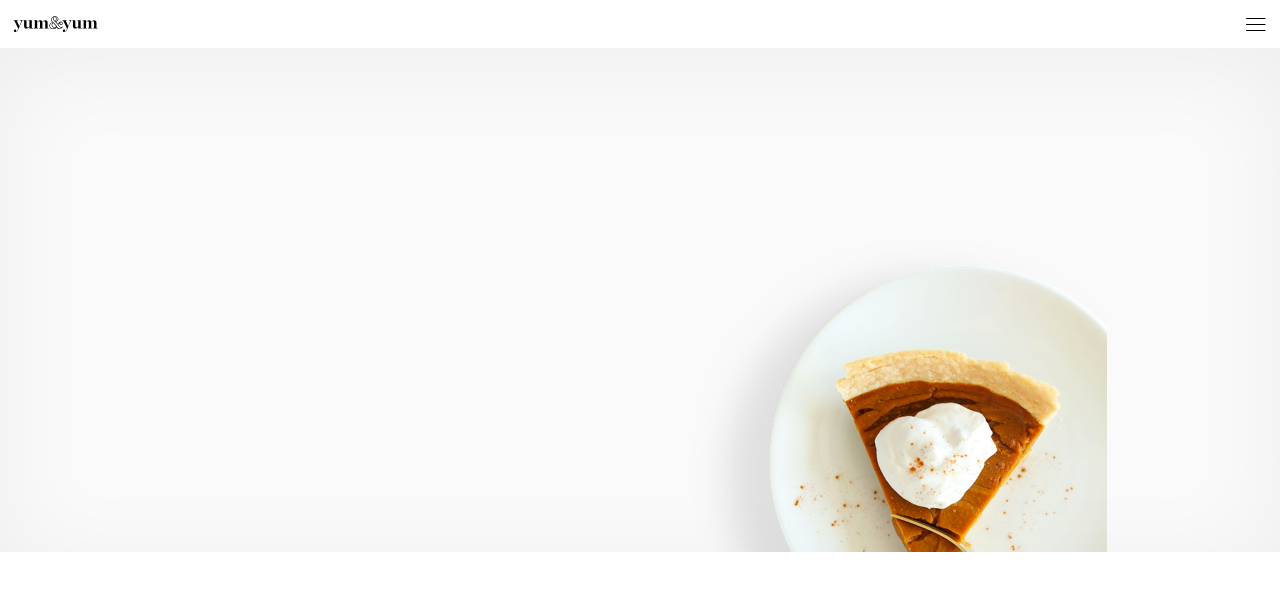
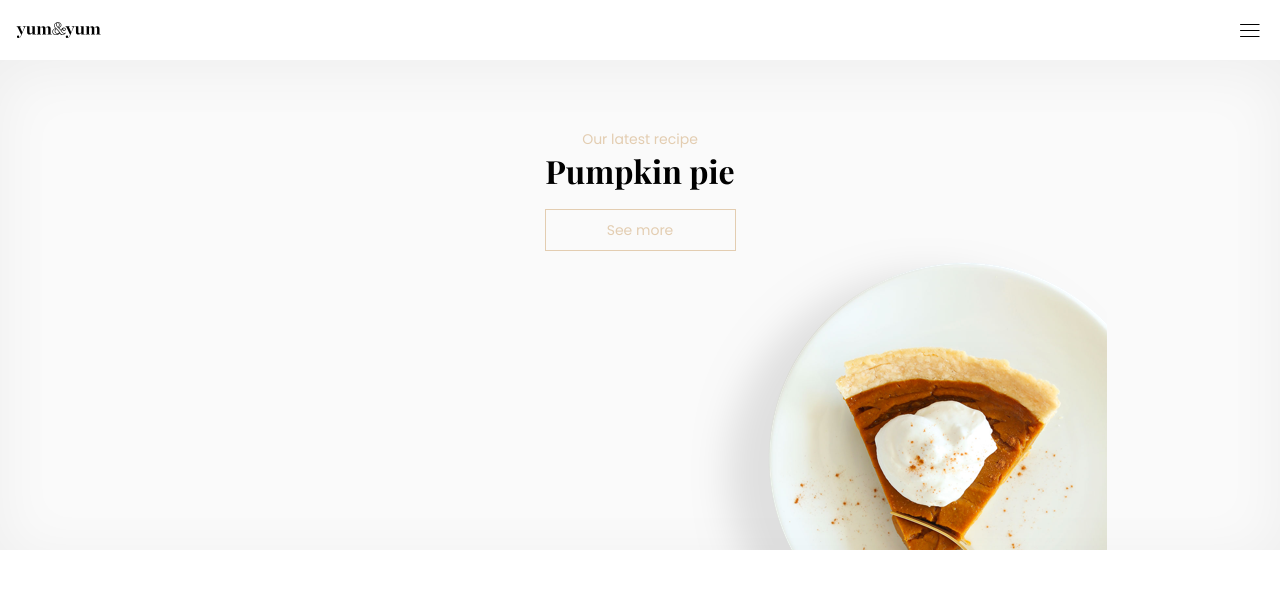
Before and after one commit to arnarp/veffo2, a plain HTML site: page index.html in a window 1280 px wide. Drawn offline with nearby package versions, Linux system fonts and the light colour scheme.

Commit message:
Útfærði hero-section

```diff
--- a/index.css
+++ b/index.css
@@ -1,6 +1,9 @@
+:root {
+  --beige-color: #e3cdb1;
+}
 html {
   box-sizing: border-box;
-  font-size: 100%;
+  font-size: 10px;
   background-color: #ffffff;
 }
 body {
@@ -9,29 +12,66 @@ body {
 button {
   cursor: pointer;
 }
+button.outline-btn {
+  width: 19.1rem;
+  height: 4.2rem;
+  border: solid 0.1rem var(--beige-color);
+  background: transparent;
+  font-family: Poppins;
+  font-size: 1.4rem;
+  color: var(--beige-color);
+}
+p, h1 {
+  margin: 0;
+}
+p.caption-title {
+  font-family: Poppins;
+  font-size: 1.4rem;
+  color: var(--beige-color);
+  text-align: center;
+  line-height: 1.9rem;
+}
+h1 {
+  font-family: Playfair Display;
+  font-size: 3.2rem;
+  font-weight: bold;
+  text-align: center;
+}
 header {
-  height: 3rem;
+  height: 6rem;
   display: flex;
   justify-content: space-between;
   align-items: center;
 }
 header > #logo {
-  height: 1rem;
-  margin-left: 0.8rem;
+  height: 1.6rem;
+  margin-left: 1.6rem;
 }
 header > button#menu-button {
-  height: 3rem;
-  width: 3rem;
+  height: 6rem;
+  width: 6rem;
   border: 0;
   padding: 0;
   background-color: inherit;
+}
+section {
+  padding: 0 1.5rem;
+  display: flex;
+  flex-direction: column;
+  align-items: center;
 }
 section.hero {
   background-image: url('assets/background-header-image.png');
   background-image: -webkit-image-set( url('assets/background-header-image.png') 1x, url('assets/background-header-image@2x.png') 2x);
   background-position: 64% 100%;
   background-repeat: no-repeat;
-  height: 31.5rem;
+  height: 49rem;
   background-color: #fafafa;
   box-shadow: inset 0 1rem 6rem 0 rgba(0, 0, 0, 0.05);
 }
+section.hero > p.caption-title {
+  padding-top: 7rem;
+}
+section.hero > h1 {
+  margin-bottom: 1.7rem;
+}
--- a/index.html
+++ b/index.html
@@ -5,6 +5,8 @@
   <meta name="viewport" content="width=device-width, initial-scale=1, shrink-to-fit=no">
   <meta http-equiv="x-ua-compatible" content="ie=edge">
   <title>yum&yum</title>
+  <link rel="stylesheet" type="text/css"
+      href="https://fonts.googleapis.com/css?family=Poppins|Playfair+Display:bold">
   <link rel="stylesheet" href="index.css">
 </head>
 
@@ -16,6 +18,9 @@
     </button>
   </header>
   <section class="hero">
+    <p class="caption-title">Our latest recipe</p>
+    <h1>Pumpkin pie</h1>
+    <button class="outline-btn">See more</button>
   </section>
   <section class="lates-recipes">
 
```
